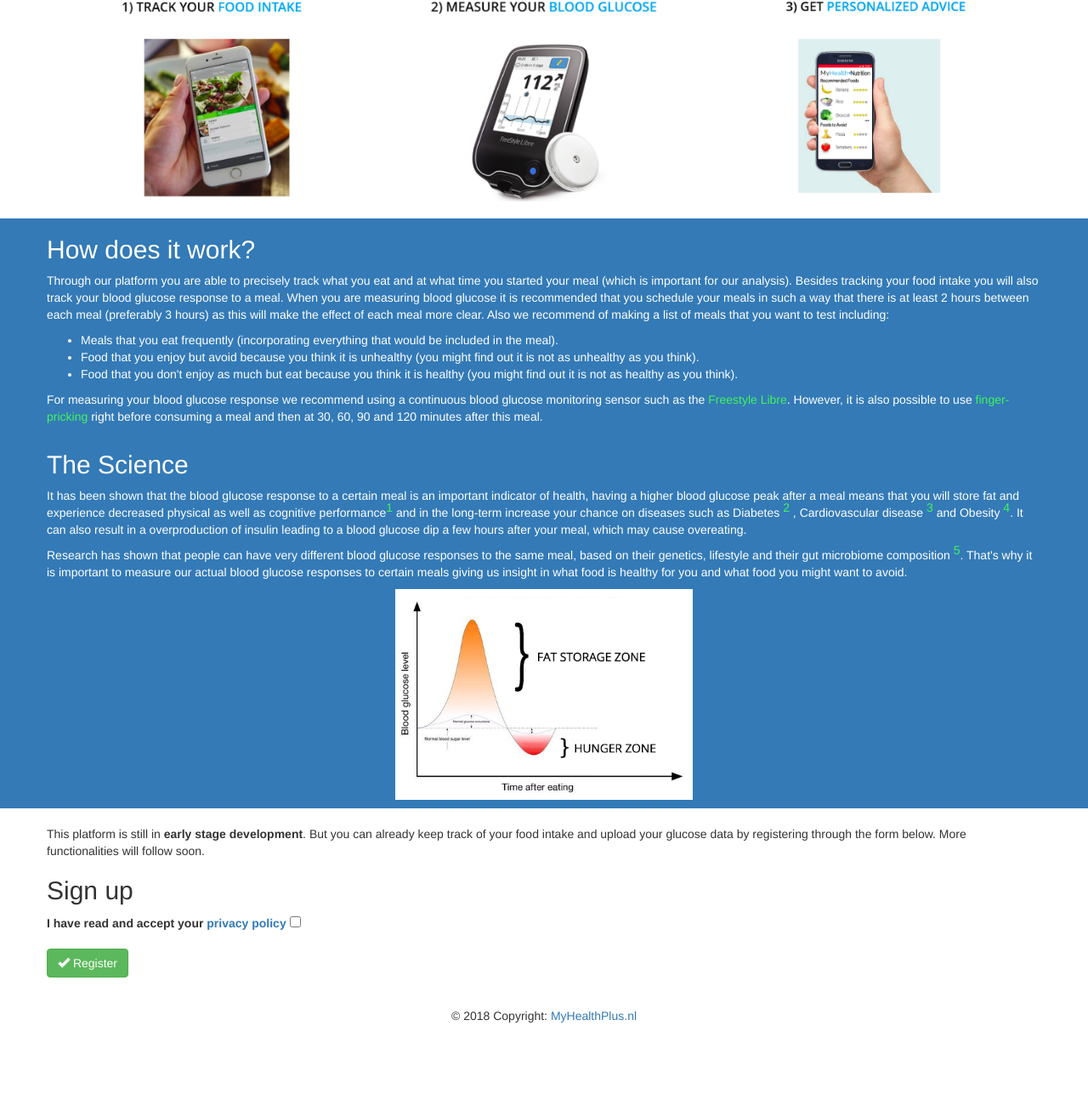
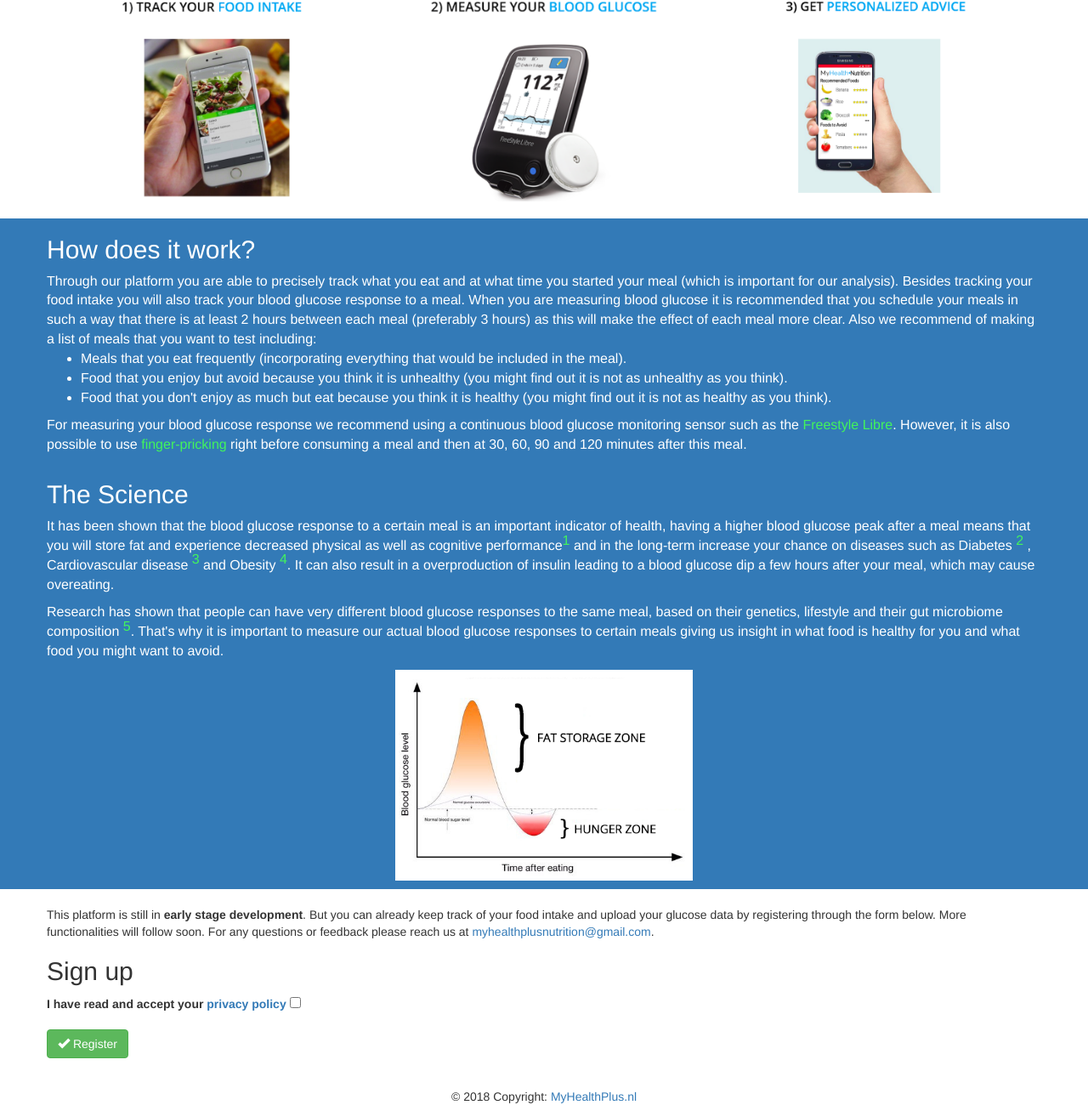
Before and after one commit to daviddemeij/MyHeathPlus, a Django app: template food_input/templates/home.html in a window 1280 px wide. Shown: the part 195-1495 px from the top of the page at 85% size. Before the commit the page ends 1398 px from the top, so only its background shows below. Run offline with Django 3.2, Linux system fonts and the light colour scheme; the template is opened without the code that fills it, so the values that code supplies are empty; some libraries are stand-ins or nearby versions.

Commit message:
increase text size and add e-mail address

```diff
--- a/food_input/templates/home.html
+++ b/food_input/templates/home.html
@@ -18,10 +18,9 @@
 </section>
         <br>
 <section class="bg-primary  text-white">
-    <div class="container" style="max-width: 95%">
+    <div class="container" style="max-width: 95%; font-size: medium" >
         <div class="row">
             <h2>How does it work?</h2>
-            <p>
             Through our platform you are able to precisely track what you eat and at what time you started your meal (which is important for our analysis).
             Besides tracking your food intake you will also track your blood glucose response to a meal. When you are measuring blood glucose it is recommended that you schedule
             your meals in such a way that there is at least 2 hours between each meal (preferably 3 hours) as this will make the effect of each meal more clear. Also we recommend
@@ -86,8 +85,9 @@ glycaemia on health and prevention of disease. Obes. Rev. 13, 923–984.
     <div class="container"  style="max-width: 95%">
         <div class="row">
             <br>
-            This platform is still in <b>early stage development</b>. But you can already keep track of your food intake and upload your glucose data
-            by registering through the form below. More functionalities will follow soon.
+            This platform is still in <b>early stage development</b>. But you can already keep track of your food intake
+            and upload your glucose data by registering through the form below. More functionalities will follow soon.
+            For any questions or feedback please reach us at <a href="mailto:myhealthplusnutrition@gmal.com">myhealthplusnutrition@gmail.com</a>.
             <h2>Sign up</h2>
           <form method="post">
             {% csrf_token %}
```
